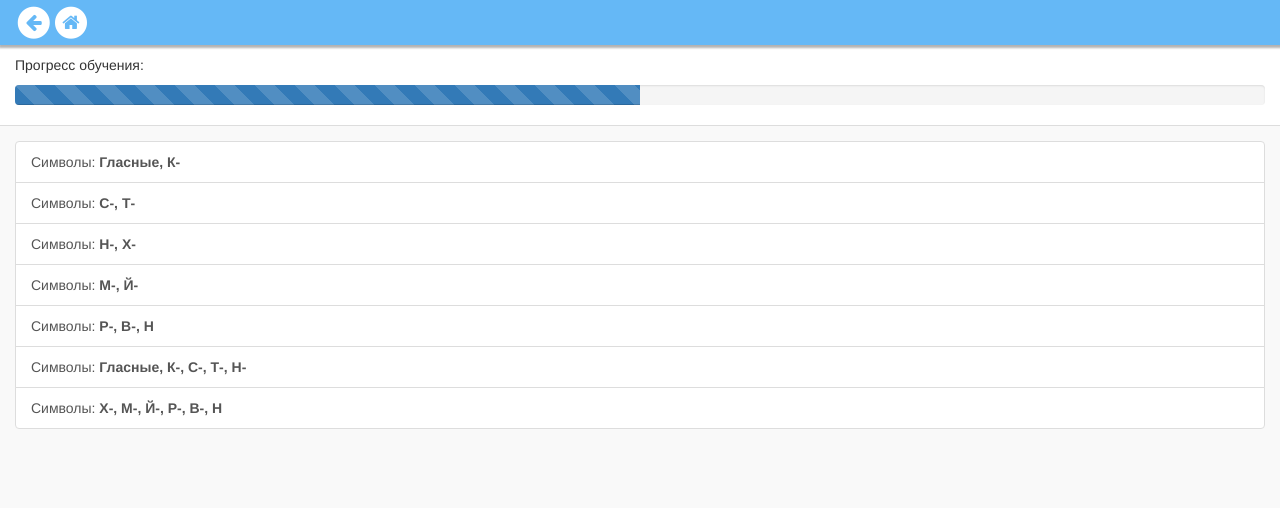
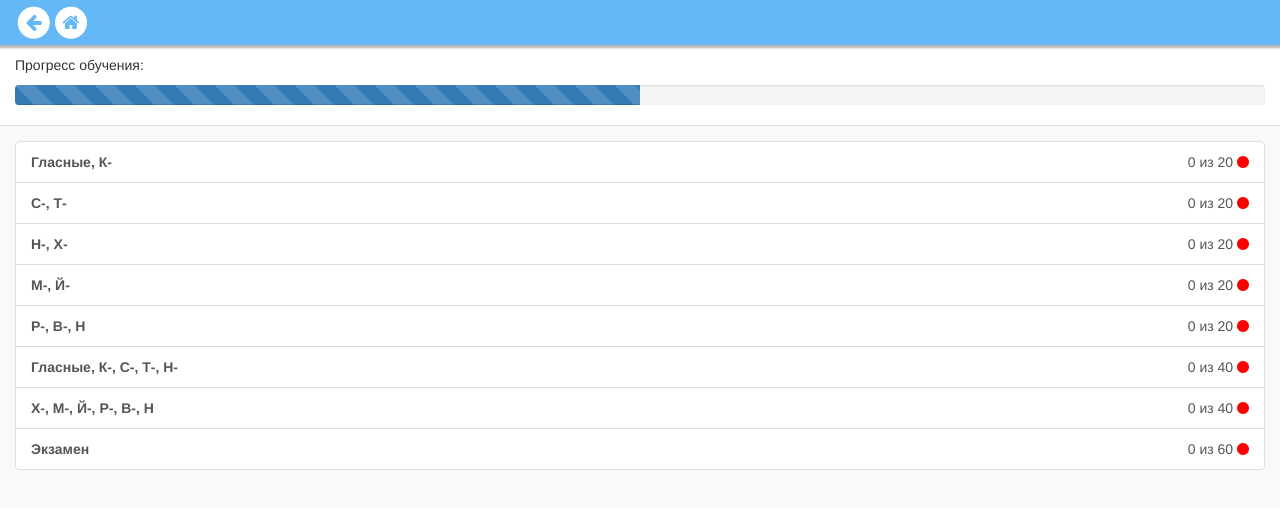
Before and after one commit to s1im05/nihongo-app, an Angular app: page /az/1/training in a window 1280 px wide. Shown: the top 508 px of the page. Built offline with nearby package versions, Linux system fonts and the light colour scheme.

Commit message:
Training list progress

```diff
--- a/src/app/az/training/az-training-list/az-training-list.component.css
+++ b/src/app/az/training/az-training-list/az-training-list.component.css
@@ -0,0 +1,11 @@
+.fa.danger {
+    color: #f00;
+}
+
+.fa.warning {
+    color: #f90;
+}
+
+.fa.success {
+    color: #090;
+}
--- a/src/app/az/training/az-training-list/az-training-list.component.html
+++ b/src/app/az/training/az-training-list/az-training-list.component.html
@@ -2,8 +2,16 @@
     <ng-container body>
         <app-az-progress></app-az-progress>
         <div *ngIf="trainingList" class="list-group">
-            <a [routerLink]="[training.id]" class="list-group-item text-capitalize" *ngFor="let training of trainingList">
-                Символы: <strong>{{training.title}}</strong>
+            <a [routerLink]="[training.id]" class="list-group-item" *ngFor="let training of trainingList">
+                <strong class="text-capitalize">{{training.title}}</strong>
+                <span class="pull-right">
+                    {{training.completedCount}} из {{training.count}}
+                    <i class="fa fa-circle" [ngClass]="{
+                        'danger': training.completedLevel === 0,
+                        'warning': training.completedLevel === 1,
+                        'success': training.completedLevel === 2
+                    }"></i>
+                </span>
             </a>
         </div>
     </ng-container>
--- a/src/app/az/training/az-training.const.ts
+++ b/src/app/az/training/az-training.const.ts
@@ -16,16 +16,33 @@ class CAzTraining implements AzTraining {
                 sl.push(t.row);
             }
         });
-        return sl.join(', ');
+        return sl.join(', ') || 'Экзамен';
+    }
+
+    get completedCount(): number {
+        return +window.localStorage.getItem('az_t_' + this.id) || 0;
+    }
+
+    get completedLevel(): number {
+        const prcnt = this.completedCount / this.count;
+
+        if (prcnt < 0.5) {
+            return 0;
+        } else if (prcnt < 1) {
+            return 1;
+        } else {
+            return 2;
+        }
     }
 }
 
 export const AZ_TRAINING_LIST: AzTrainingList = [
-    new CAzTraining(1, [1, 2], 30, 2),
-    new CAzTraining(2, [3, 4], 30, 2),
-    new CAzTraining(3, [5, 6], 30, 2),
-    new CAzTraining(4, [7, 8], 30, 2),
+    new CAzTraining(1, [1, 2], 20, 2),
+    new CAzTraining(2, [3, 4], 20, 2),
+    new CAzTraining(3, [5, 6], 20, 2),
+    new CAzTraining(4, [7, 8], 20, 2),
     new CAzTraining(5, [9, 10, 11], 20, 2),
-    new CAzTraining(1, [1, 2, 3, 4, 5], 50, 2),
-    new CAzTraining(1, [6, 7, 8, 9, 10, 11], 50, 2),
+    new CAzTraining(6, [1, 2, 3, 4, 5], 40, 3),
+    new CAzTraining(7, [6, 7, 8, 9, 10, 11], 40, 3),
+    new CAzTraining(8, [], 60, 3),
 ];
--- a/src/typings.d.ts
+++ b/src/typings.d.ts
@@ -25,4 +25,6 @@ interface AzTraining {
     count: number;
     size: number;
     title: string;
+    completedCount: number;
+    completedLevel: number;
 }
```
